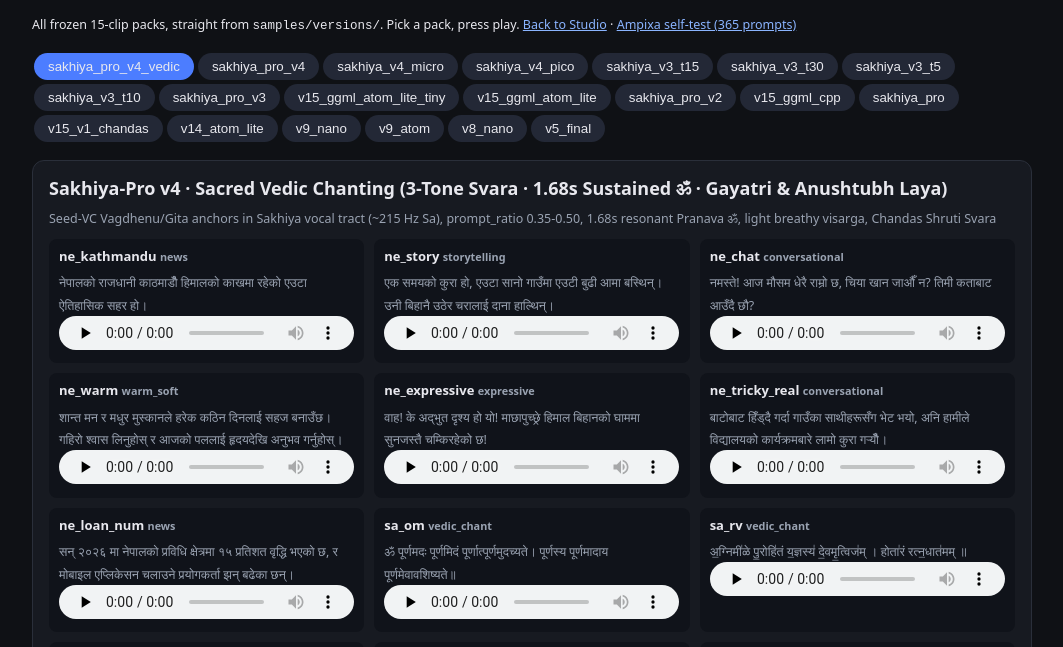
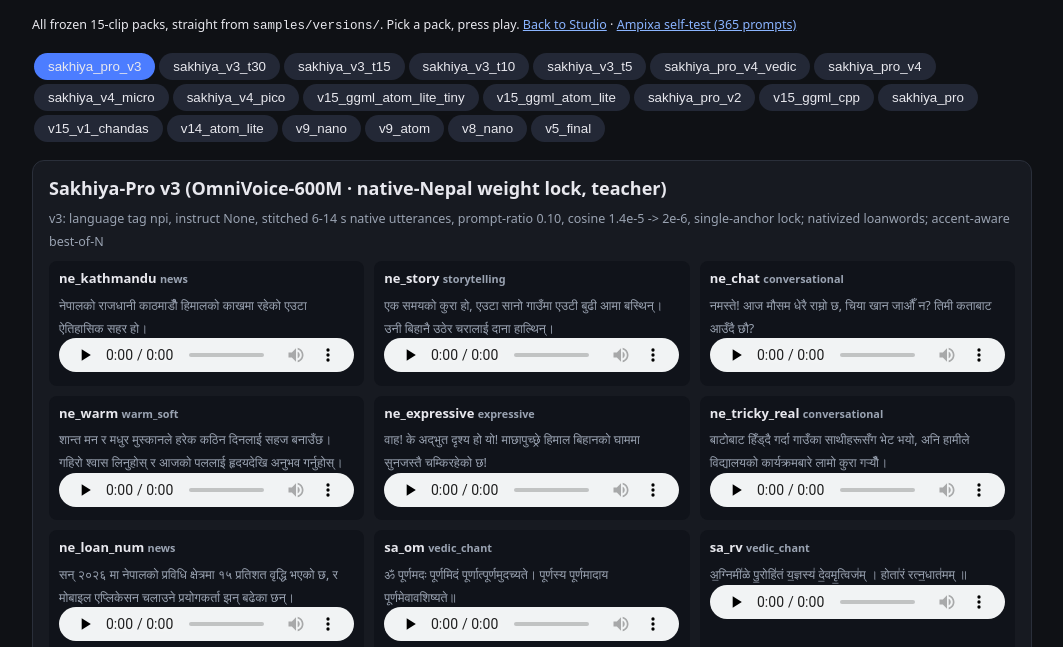
Before and after one commit to NikitHamal/Sakhiya, a plain HTML site: page docs/listen.html in a window 1280 px wide. Shown: the part 74-721 px from the top of the page, without its empty margins (108-1171 px from the left). Drawn offline with Linux system fonts and the light colour scheme.

Commit message:
docs(listen): prioritize sakhiya_pro_v3 and sakhiya_v3 student packs on listening desk

```diff
--- a/docs/listen.html
+++ b/docs/listen.html
@@ -9,7 +9,7 @@ h1{margin:.2em 0}a{color:#8ab4ff}.pack{background:#171a21;border:1px solid #2a2f
 <p><small>All frozen 15-clip packs, straight from <code>samples/versions/</code>. Pick a pack, press play. <a href="index.html">Back to Studio</a> · <a href="index.html#ampixa">Ampixa self-test (365 prompts)</a></small></p>
 <div class="tabs" id="tabs"></div><div id="out">Loading…</div>
 <script>
-const WANT=["sakhiya_pro_v4_vedic","sakhiya_pro_v4","sakhiya_v4_micro","sakhiya_v4_pico"];
+const WANT=["sakhiya_pro_v3","sakhiya_v3_t30","sakhiya_v3_t15","sakhiya_v3_t10","sakhiya_v3_t5","sakhiya_v3_t1","sakhiya_pro_v4_vedic","sakhiya_pro_v4","sakhiya_v4_micro","sakhiya_v4_pico"];
 fetch("samples/versions/registry.json").then(r=>r.json()).then(REG=>{
   const vs=REG.versions; const order=[...WANT,...vs.map(v=>v.tag).filter(t=>!WANT.includes(t)).reverse()];
   const by=Object.fromEntries(vs.map(v=>[v.tag,v])); const tags=order.filter(t=>by[t]);
```
